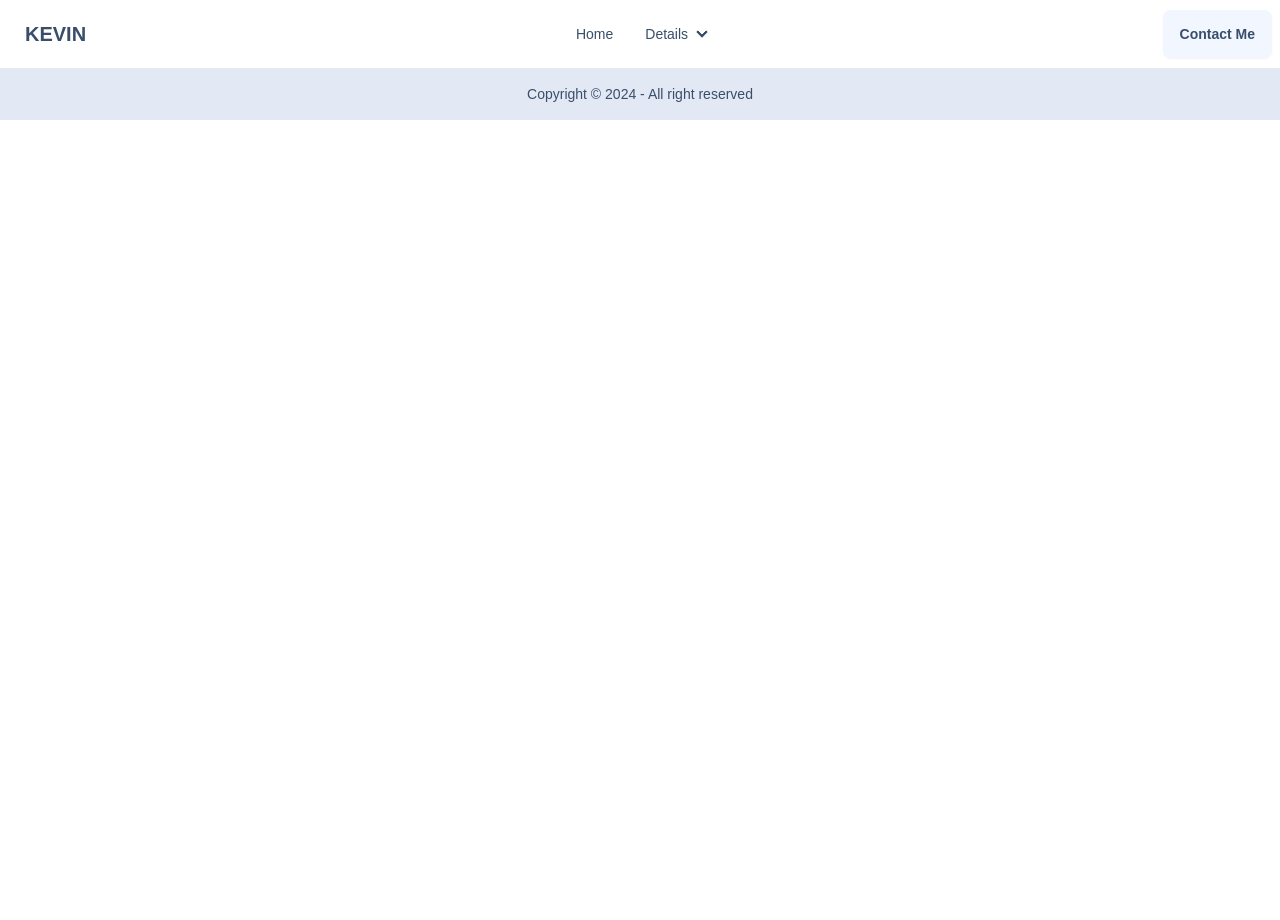
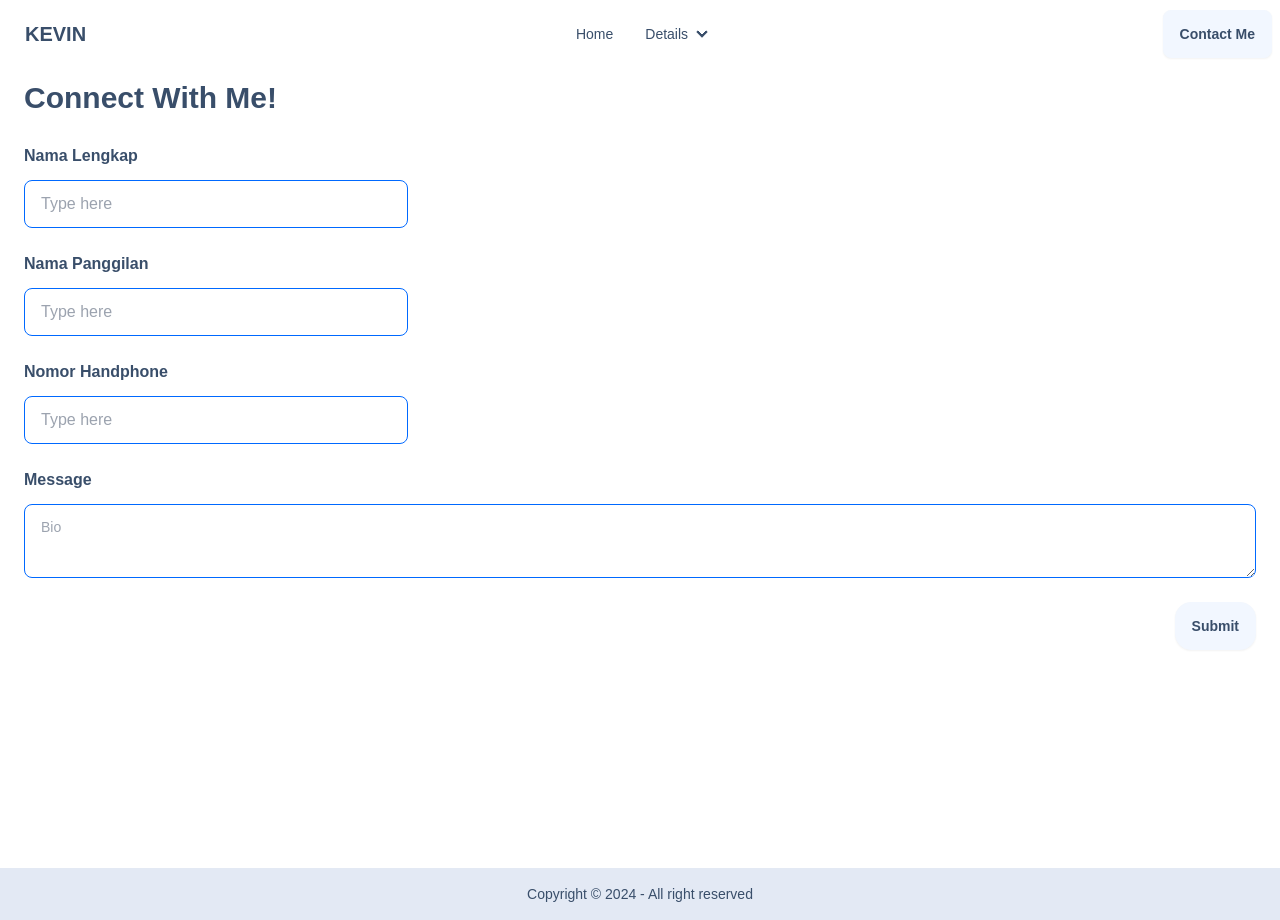
Before and after one commit to Rifqi9604/website-kevin, a React (Vite) app in the folder client/kevin/: page /connect in a window 1280 px wide. Before the commit the page ends 800 px from the top, so only its background shows below. Built offline with nearby package versions, Linux system fonts and the light colour scheme.

Commit message:
Making Connect WIth Me FORM

```diff
--- a/client/kevin/src/App.jsx
+++ b/client/kevin/src/App.jsx
@@ -3,6 +3,7 @@ import Homepage from "./pages/Homepage";
 import AboutMe from "./pages/AboutMe";
 import { BrowserRouter as Router, Routes, Route } from "react-router-dom";
 import Footer from "./components/Footer/Footer";
+import Form from "./pages/Form";
 
 function App() {
   return (
@@ -12,6 +13,7 @@ function App() {
         <Routes>
           <Route path="/" element={<Homepage />} />
           <Route path="/aboutme" element={<AboutMe />} />
+          <Route path="/connect" element={<Form/>}/>
         </Routes>
         <Footer/>
       </Router>
--- a/client/kevin/src/components/Navbar/Navbar.jsx
+++ b/client/kevin/src/components/Navbar/Navbar.jsx
@@ -2,7 +2,7 @@ import { useState } from "react";
 import React from "react";
 import { Link } from "react-router-dom";
 function Navbar() {
-  const [clicked, setClicked] = useState(false);
+  // const [clicked, setClicked] = useState(false);
 
   return (
     <div className="navbar bg-base-100 scroll-smooth">
@@ -67,16 +67,18 @@ function Navbar() {
         </ul>
       </div>
       <div className="navbar-end">
-        <a className="btn" onClick={() => setClicked(!clicked)}>
-          Contact Me
-        </a>
-        {clicked && (
+        <Link to={"/connect"}>
+          <a className="btn" onClick={() => setClicked(!clicked)}>
+            Contact Me
+          </a>
+        </Link>
+        {/* {clicked && (
           <div className="toast toast-end">
           <div className="alert alert-success">
             <span>Feature is on progress!</span>
           </div>
         </div>
-        )}
+        )} */}
       </div>
     </div>
   );
--- a/client/kevin/src/components/Timeline/Timeline.jsx
+++ b/client/kevin/src/components/Timeline/Timeline.jsx
@@ -61,7 +61,7 @@ function Timeline() {
       <svg xmlns="http://www.w3.org/2000/svg" viewBox="0 0 20 20" fill="currentColor" className="h-5 w-5"><path fillRule="evenodd" d="M10 18a8 8 0 100-16 8 8 0 000 16zm3.857-9.809a.75.75 0 00-1.214-.882l-3.483 4.79-1.88-1.88a.75.75 0 10-1.06 1.061l2.5 2.5a.75.75 0 001.137-.089l4-5.5z" clipRule="evenodd" /></svg>
     </div>
     <div className="timeline-start md:text-end mb-10">
-      <time className="font-mono italic">2015</time>
+      <time className="font-mono italic">2023</time>
       <div className="text-lg font-black">Pameran Angkatan X UFO</div>
       <p className='text-slate-500 pb-2'>Event Team Leader</p>
     </div>
--- /dev/null
+++ b/client/kevin/src/pages/Form.jsx
@@ -0,0 +1,50 @@
+import React from "react";
+import Button from "../components/Button/Button";
+
+function Form() {
+  return (
+    <div className="min-h-screen px-6 flex flex-col  gap-4">
+      <div className="text-3xl py-3 font-bold">
+        <p> Connect With Me!</p>
+      </div>
+      <form className="flex flex-col gap-6 pb-6">
+        <div className="flex flex-col gap-3">
+          <label className="font-semibold">Nama Lengkap</label>
+          <input
+            type="text"
+            placeholder="Type here"
+            className="input input-bordered input-primary w-full max-w-sm"
+          />
+        </div>
+        <div className="flex flex-col gap-3">
+          <label className="font-semibold">Nama Panggilan</label>
+          <input
+            type="text"
+            placeholder="Type here"
+            className="input input-bordered input-primary w-full max-w-sm"
+          />
+        </div>
+        <div className="flex flex-col gap-3">
+          <label className="font-semibold">Nomor Handphone</label>
+          <input
+            type="text"
+            placeholder="Type here"
+            className="input input-bordered input-primary w-full max-w-sm"
+          />
+        </div>
+        <div className="flex flex-col gap-3">
+          <label className="font-semibold">Message</label>
+          <textarea
+            className="textarea textarea-primary"
+            placeholder="Bio"
+          ></textarea>
+        </div>
+        <div className="flex justify-end font-bold">
+          <Button text={"Submit"} />
+        </div>
+      </form>
+    </div>
+  );
+}
+
+export default Form;
```
